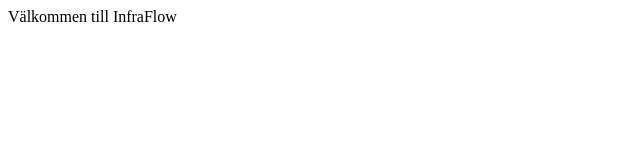
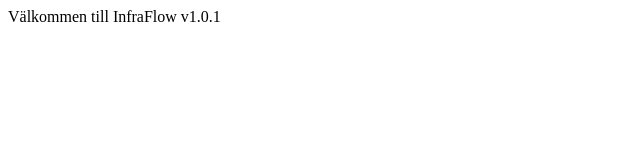
Before and after one commit to k1s3n/InfraFlows, a plain HTML site: page index.html in a window 1280 px wide. Shown: the full height of the page, 0-640 px from the left. Drawn offline with Linux system fonts and the light colour scheme.

Commit message:
update version 1.0.1

```diff
--- a/index.html
+++ b/index.html
@@ -6,6 +6,6 @@
     <title>InfraFlow</title>
 </head>
 <body>
-    Välkommen till InfraFlow
+    Välkommen till InfraFlow v1.0.1
 </body>
 </html>
```
